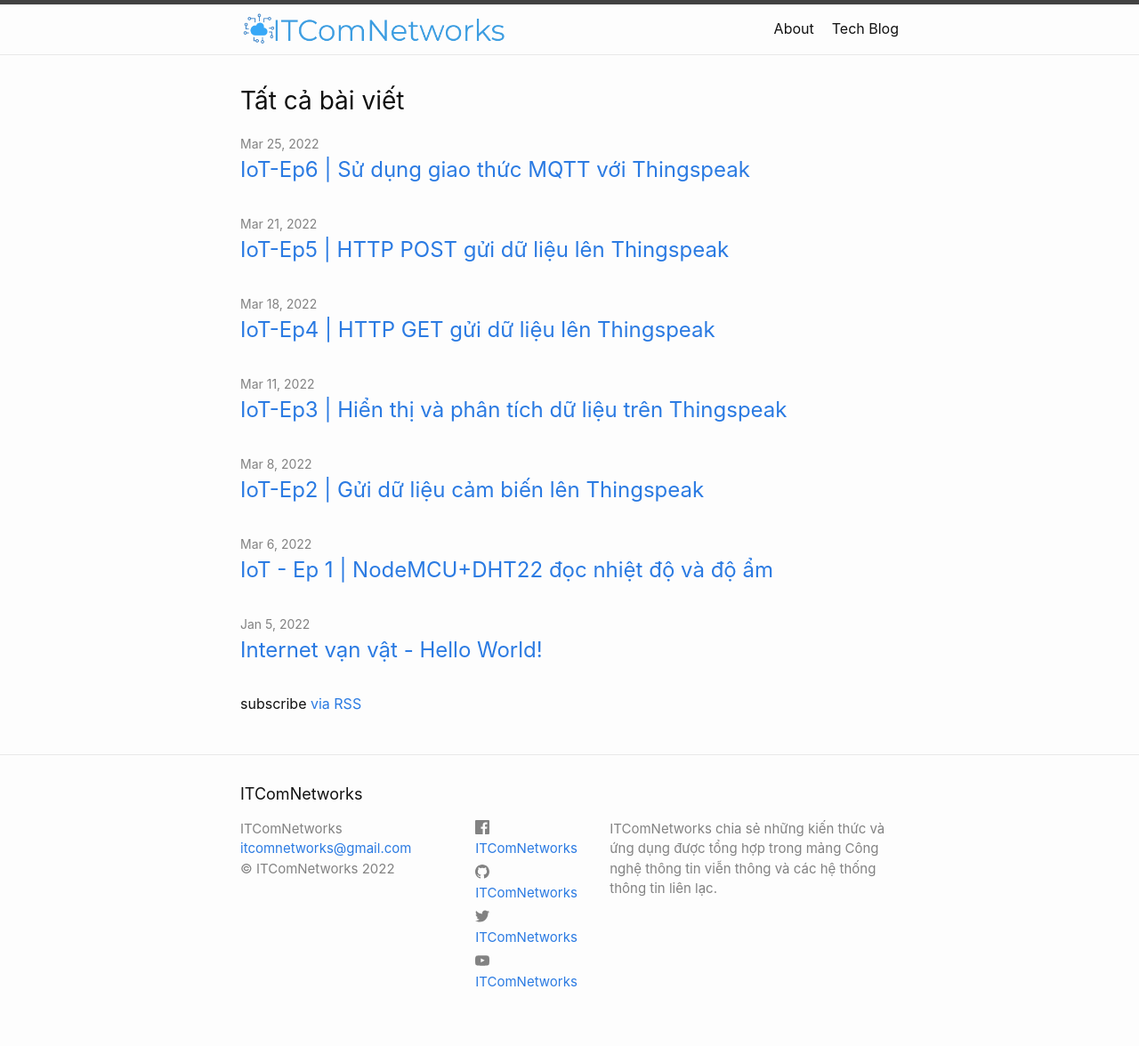
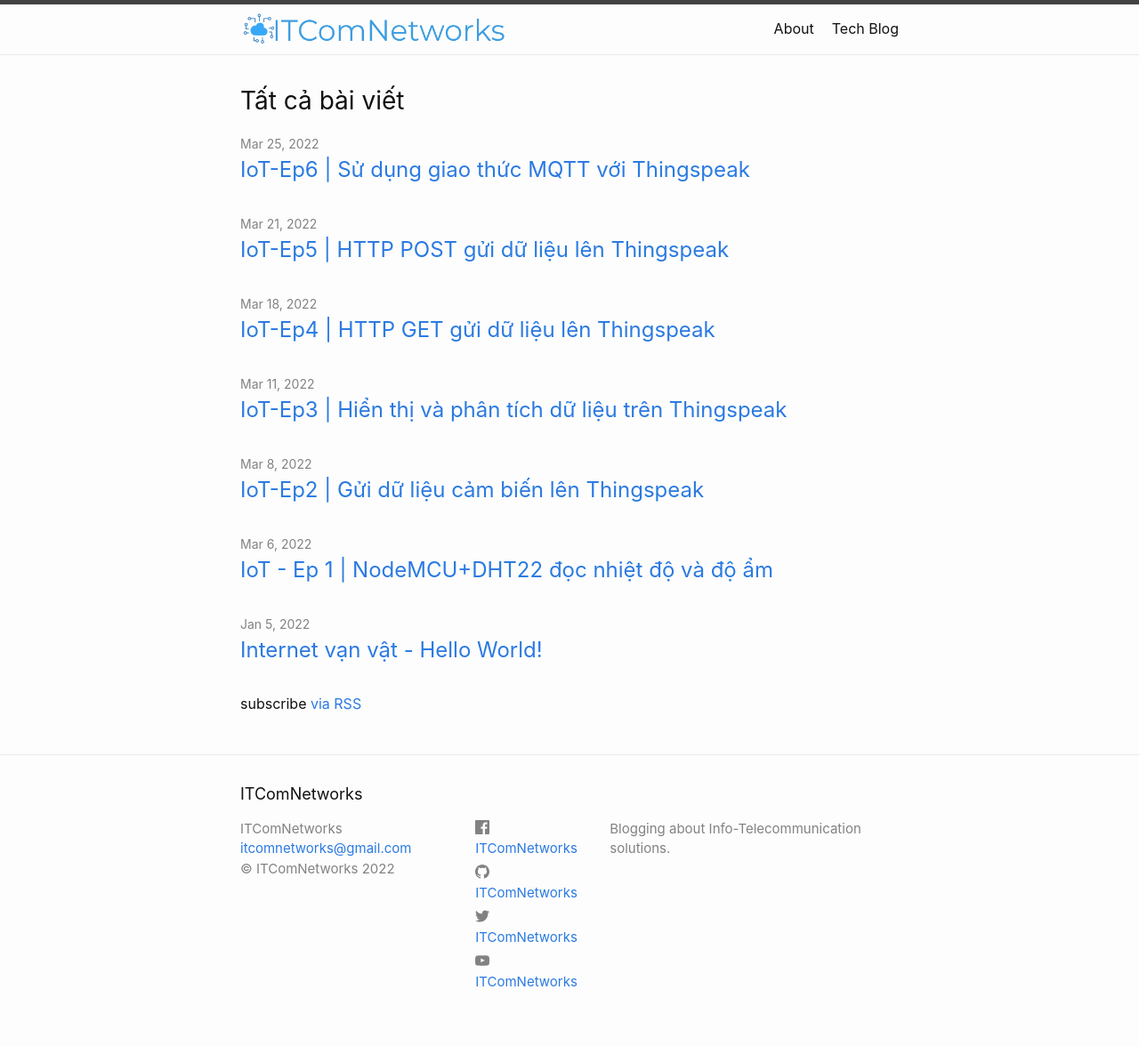
Before and after one commit to itcomnetworks/itcomnetworks.github.io, a Jekyll site: the page built from index.markdown, in a window 1280 px wide. Shown: the whole page at 89% size. Built offline with Jekyll 4.4.1, drawn with Linux system fonts in a browser that asks for light colours.

Commit message:
edit site description

```diff
--- a/_config.yml
+++ b/_config.yml
@@ -21,7 +21,7 @@
 title: ITComNetworks
 email: itcomnetworks@gmail.com
 description: >- # this means to ignore newlines until "baseurl:"
-  ITComNetworks chia sẻ những kiến thức và ứng dụng được tổng hợp trong mảng Công nghệ thông tin viễn thông và các hệ thống thông tin liên lạc.
+  Blogging about Info-Telecommunication solutions.
 baseurl: "" # the subpath of your site, e.g. /blog
 url: "https://itcomnetworks.github.io" # the base hostname & protocol for your site, e.g. http://example.com
 twitter_username: ITComNetworks
```
